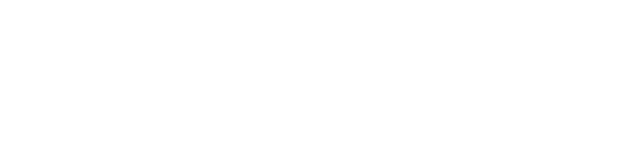
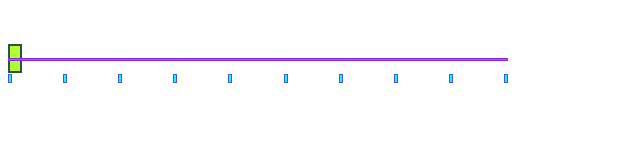
Before and after one commit to IsaacShepherd/KT3, a plain HTML site: page index.html in a window 1280 px wide. Shown: the whole page, without its empty margins (0-640 px from the left). Drawn offline with Linux system fonts and the light colour scheme.

Commit message:
final commit

```diff
--- a/index.html
+++ b/index.html
@@ -4,10 +4,27 @@
     <meta charset="UTF-8">
     <meta http-equiv="X-UA-Compatible" content="IE=edge">
     <meta name="viewport" content="width=device-width, initial-scale=1.0">
+    <link rel="stylesheet" href="style.css">
     <title>Slider</title>
-    <script src="script.js"></script>
+
 </head>
 <body>
-
+    <div id="root">
+        <div id="target"></div>
+        <div class="marks">
+            <div class="small-mark"></div>
+            <div class="small-mark"></div>
+            <div class="small-mark"></div>
+            <div class="small-mark"></div>
+            <div class="small-mark"></div>
+            <div class="small-mark"></div>
+            <div class="small-mark"></div>
+            <div class="small-mark"></div>
+            <div class="small-mark"></div>
+            <div class="small-mark"></div>
+            </div>
+        <div class="line"></div>
+    </div>
+    <script src="script.js"></script>
 </body>
 </html>
--- a/script.js
+++ b/script.js
@@ -0,0 +1,46 @@
+let div_root = document.querySelector('#root')
+
+let div_target = document.querySelector('#target')
+
+let isMove = false
+
+div_target.addEventListener('mousedown', () => {
+
+    isMove = true
+
+})
+
+div_target.addEventListener('mouseup', () => {
+
+    isMove = false
+
+})
+
+div_root.addEventListener('mousemove', (e) => {
+
+    if (isMove){
+
+        moveElem(e)
+
+    }
+
+})
+
+function moveElem(e){
+
+    let x_pos = e.pageX
+    console.log(x_pos);
+    if (x_pos <= 10) {
+        div_target.style.left = 0 +'px';
+        isMove = false;
+    }
+    else if (x_pos >= 490) {
+        div_target.style.left = 490 +'px';
+        // isMove = false;
+    }
+    else{
+        div_target.style.left = (x_pos-10) +'px'
+    }
+    console.log(isMove);
+
+}
--- /dev/null
+++ b/style.css
@@ -0,0 +1,39 @@
+#root{
+    display: flex;
+    align-items: end;
+    flex-direction: column-reverse;
+    position: relative;
+    width: 500px;
+    height: 75px;
+    /* border: 1px solid black;  */
+}
+
+#target{
+    position: absolute;
+    width: 10px;
+    left: 0px;
+    bottom: 10px;
+    height: 25px;
+    background-color: greenyellow;
+    border: 2px solid darkslategrey;
+}
+
+.marks{
+display: flex;
+justify-content: space-between;
+width: 500px;
+}
+.small-mark{
+    width: 2px;
+    height: 7px;
+    border: 1px solid rgb(69, 87, 225);
+    background-color: aqua;
+}
+.line{
+    position: absolute;
+    top: 50px;;
+    width: 498px;
+    height: 1px;
+    border: 1px solid blueviolet;
+    background-color: grey;
+}
```
